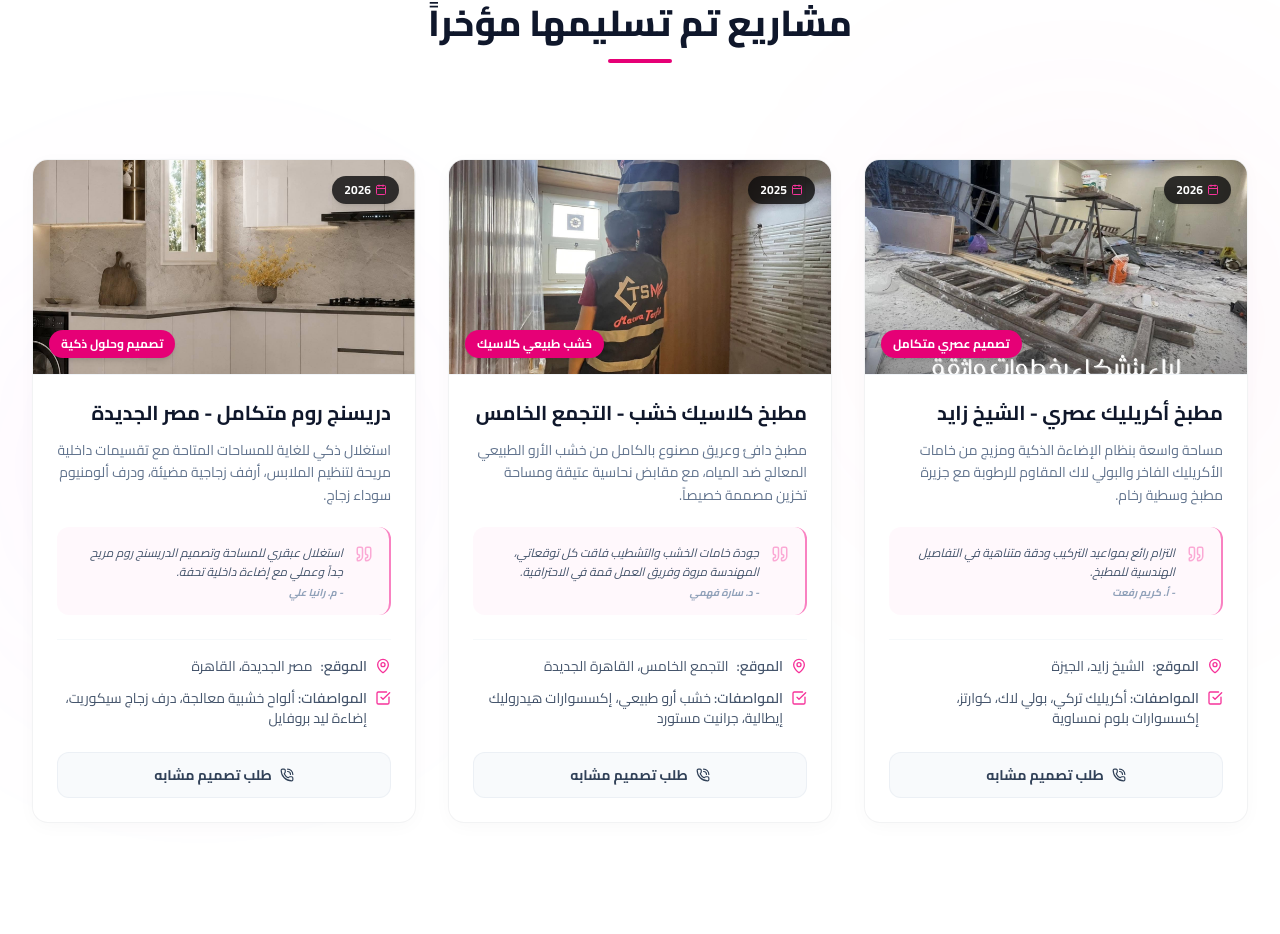
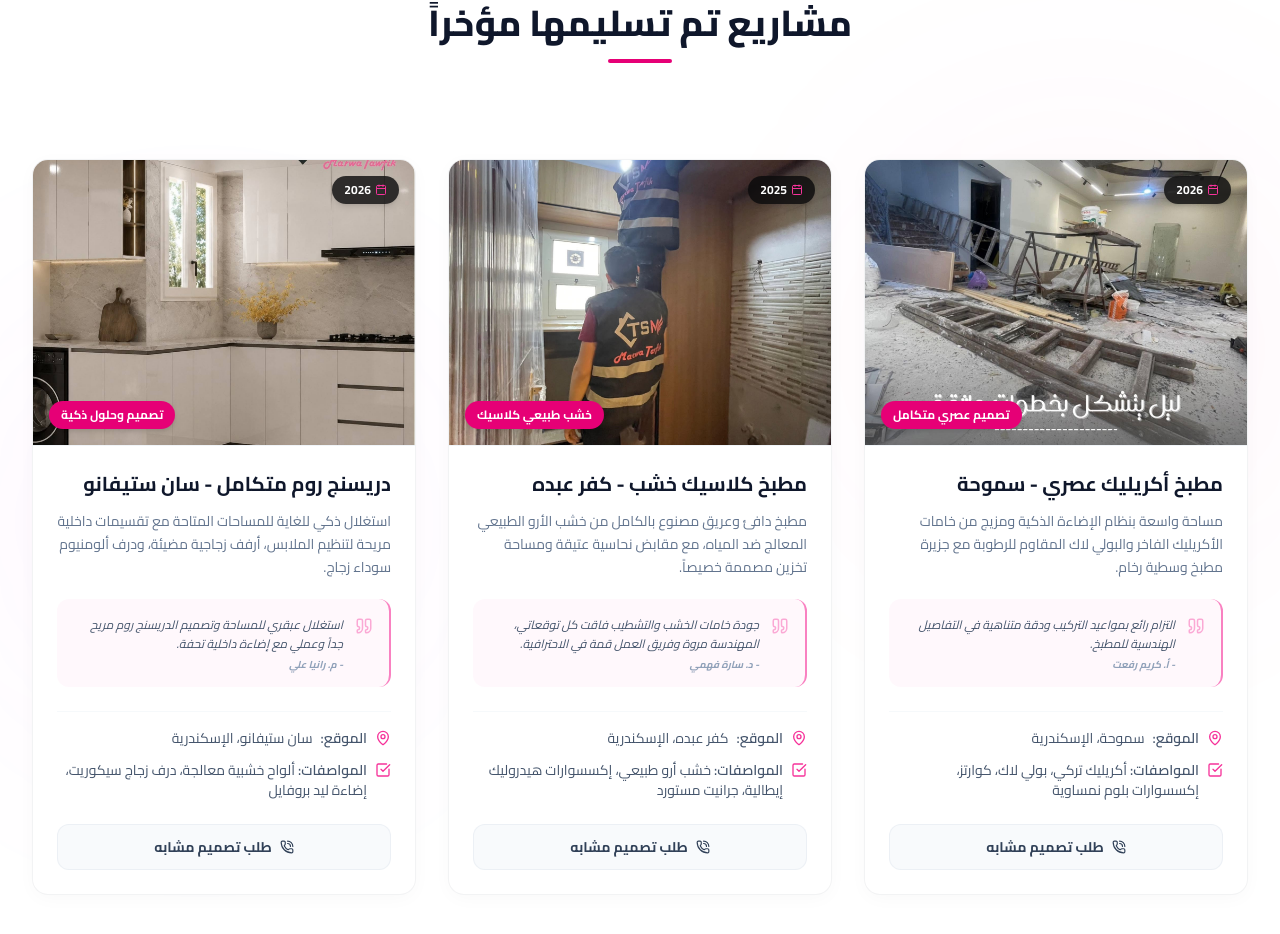
Before and after one commit to Muhammed9955/TSM_Kitchens_Marwa_Tawfik, a Next.js app: page / in a window 1280 px wide. Shown: the part 2837-3771 px from the top of the page. Built offline with nearby package versions, Linux system fonts and the light colour scheme.

Commit message:
feat: change project locations to Alexandria and make images taller

```diff
--- a/src/components/Projects.tsx
+++ b/src/components/Projects.tsx
@@ -31,13 +31,13 @@ interface ProjectItem {
 const projectsData: ProjectItem[] = [
   {
     id: 1,
-    titleAr: "مطبخ أكريليك عصري - الشيخ زايد",
-    titleEn: "Modern Acrylic Kitchen - Sheikh Zayed",
+    titleAr: "مطبخ أكريليك عصري - سموحة",
+    titleEn: "Modern Acrylic Kitchen - Smouha",
     descAr: "مساحة واسعة بنظام الإضاءة الذكية ومزيج من خامات الأكريليك الفاخر والبولي لاك المقاوم للرطوبة مع جزيرة مطبخ وسطية رخام.",
     descEn: "Spacious contemporary layout featuring smart LED profiles, high-gloss Acrylic cabinetry, and moisture-resistant Poly-lac with a marble island.",
     image: "/images/627444162_1494778629321899_6247081398093507899_n.jpg",
-    locationAr: "الشيخ زايد، الجيزة",
-    locationEn: "Sheikh Zayed, Giza",
+    locationAr: "سموحة، الإسكندرية",
+    locationEn: "Smouha, Alexandria",
     year: "2026",
     materialsAr: "أكريليك تركي، بولي لاك، كوارتز، إكسسوارات بلوم نمساوية",
     materialsEn: "Turkish Acrylic, Poly-lac, Quartz countertop, Austrian Blum fittings",
@@ -50,13 +50,13 @@ const projectsData: ProjectItem[] = [
   },
   {
     id: 2,
-    titleAr: "مطبخ كلاسيك خشب - التجمع الخامس",
-    titleEn: "Luxury Natural Wood Kitchen - New Cairo",
+    titleAr: "مطبخ كلاسيك خشب - كفر عبده",
+    titleEn: "Luxury Natural Wood Kitchen - Kafr Abdo",
     descAr: "مطبخ دافئ وعريق مصنوع بالكامل من خشب الأرو الطبيعي المعالج ضد المياه، مع مقابض نحاسية عتيقة ومساحة تخزين مصممة خصيصاً.",
     descEn: "Warm classical design crafted entirely of premium water-treated natural oak wood, featuring vintage brass hardware and custom storage units.",
     image: "/images/648466344_1523994953066933_1065404319821191504_n.jpg",
-    locationAr: "التجمع الخامس، القاهرة الجديدة",
-    locationEn: "Fifth Settlement, New Cairo",
+    locationAr: "كفر عبده، الإسكندرية",
+    locationEn: "Kafr Abdo, Alexandria",
     year: "2025",
     materialsAr: "خشب أرو طبيعي، إكسسوارات هيدروليك إيطالية، جرانيت مستورد",
     materialsEn: "Natural Oak Wood, Italian soft-close hardware, imported Granite tops",
@@ -69,13 +69,13 @@ const projectsData: ProjectItem[] = [
   },
   {
     id: 3,
-    titleAr: "دريسنج روم متكامل - مصر الجديدة",
-    titleEn: "Bespoke Dressing Room - Heliopolis",
+    titleAr: "دريسنج روم متكامل - سان ستيفانو",
+    titleEn: "Bespoke Dressing Room - San Stefano",
     descAr: "استغلال ذكي للغاية للمساحات المتاحة مع تقسيمات داخلية مريحة لتنظيم الملابس، أرفف زجاجية مضيئة، ودرف ألومنيوم سوداء زجاج.",
     descEn: "Highly optimized walk-in closet space featuring customized drawer grids, integrated LED profiles, and premium black aluminum glass doors.",
     image: "/images/711846958_1607152504751177_8435629229339703644_n.jpg",
-    locationAr: "مصر الجديدة، القاهرة",
-    locationEn: "Heliopolis, Cairo",
+    locationAr: "سان ستيفانو، الإسكندرية",
+    locationEn: "San Stefano, Alexandria",
     year: "2026",
     materialsAr: "ألواح خشبية معالجة، درف زجاج سيكوريت، إضاءة ليد بروفايل",
     materialsEn: "Moisture-treated panels, tempered glass doors, profile LED setup",
@@ -117,7 +117,7 @@ export default function Projects({ lang }: ProjectsProps) {
             >
               <div>
                 {/* Image Container with floating tags */}
-                <div className="relative aspect-video w-full overflow-hidden border-b border-slate-100">
+                <div className="relative aspect-[4/3] w-full overflow-hidden border-b border-slate-100">
                   <Image
                     src={project.image}
                     alt={lang === "ar" ? project.titleAr : project.titleEn}
```
